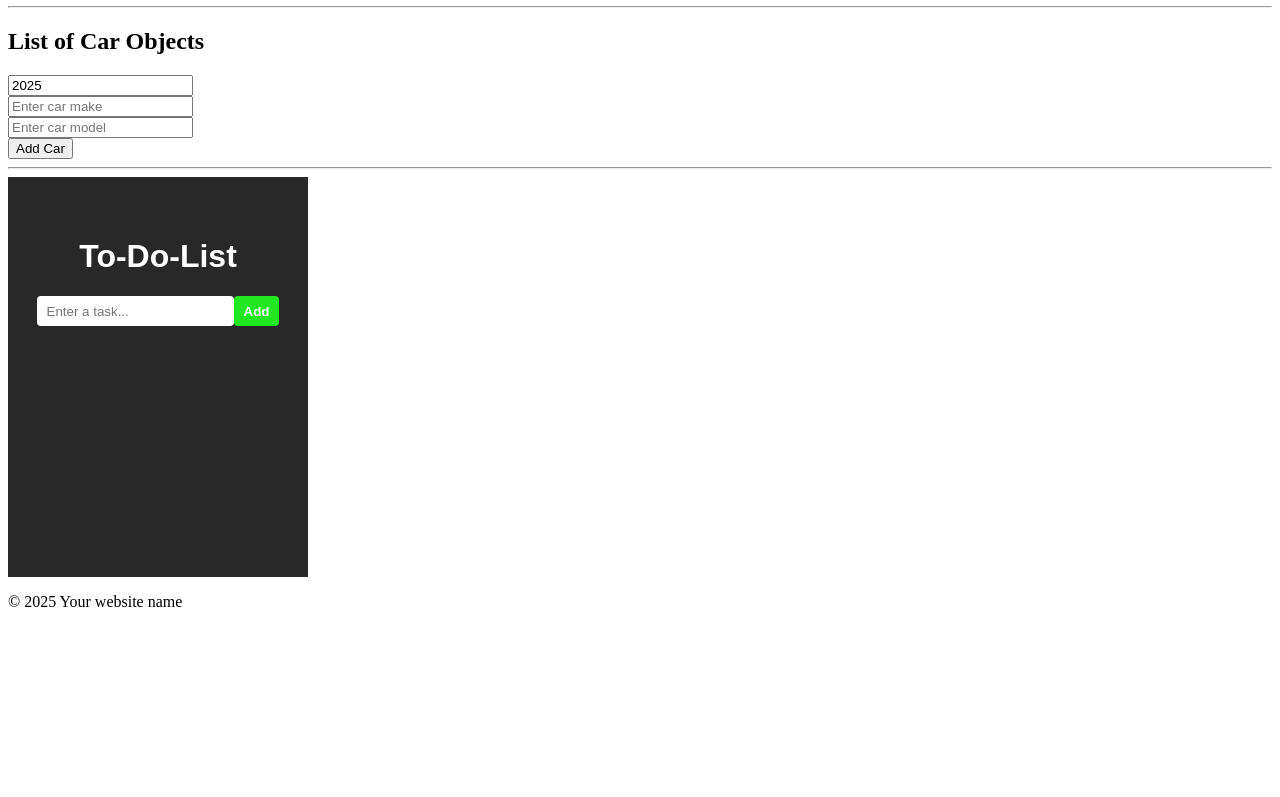
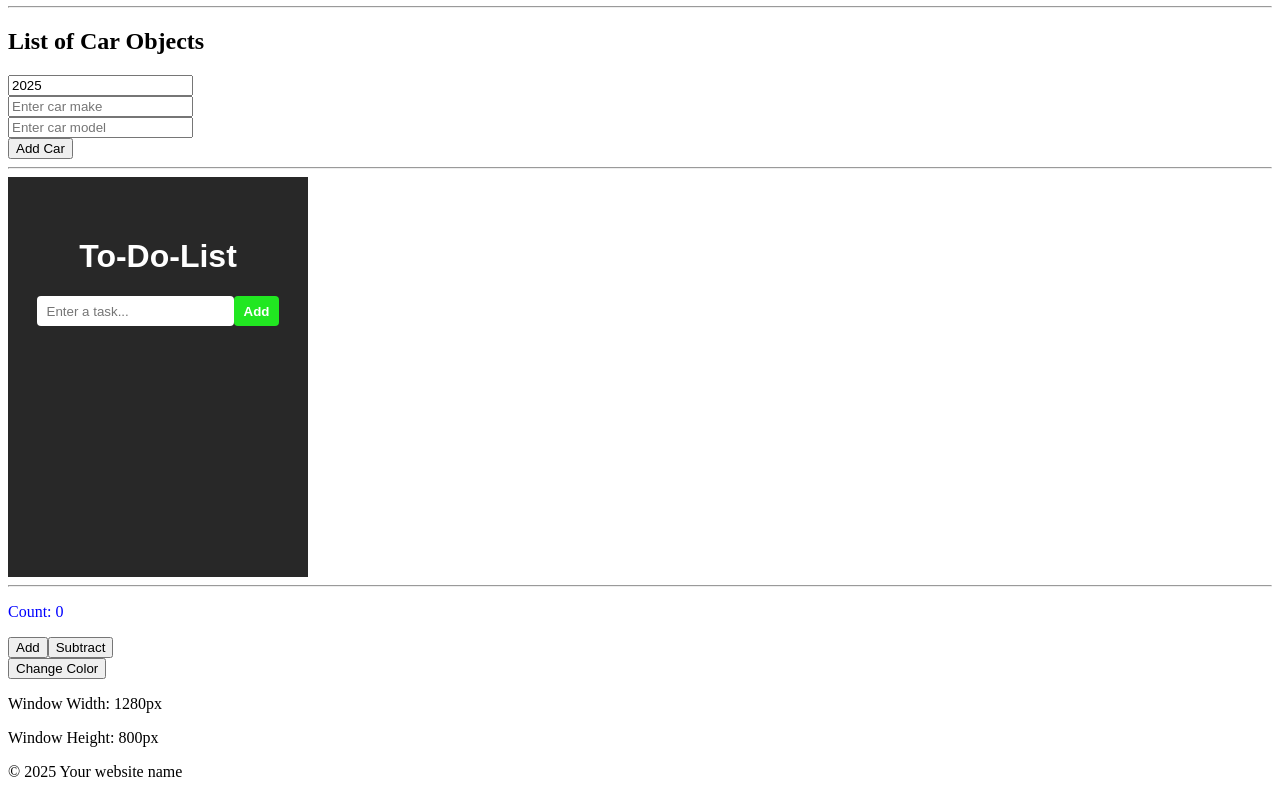
Before and after one commit to KingRavo18/Learning-React, a React app: page / in a window 1280 px wide. Shown: the part 3640-4437 px from the top of the page. Before the commit the page ends 4267 px from the top, so only its background shows below. Built offline with nearby package versions, Linux system fonts and the light colour scheme; the HTML template or start-up script is replaced by a standard one.

Commit message:
useEffect

```diff
--- a/src/App.jsx
+++ b/src/App.jsx
@@ -16,6 +16,7 @@
 import Array_State from './State/arrayState.jsx'
 import Array_Objects from './State/arrayObjectsCannotComprehend.jsx'
 import ToDoList from './To-DO List/To-DoList.jsx'
+import UseEffect from './Effect/useEffect.jsx'
 
 function App() {
 
@@ -61,6 +62,8 @@
       <Array_Objects />
       <hr />
       <ToDoList />
+      <hr />
+      <UseEffect />
       <Footer/>
     </>
   );
--- /dev/null
+++ b/src/Effect/useEffect.jsx
@@ -0,0 +1,82 @@
+// useEffect() = React Hook that tells Teact DO SOME CODE (pick one):
+//               This component re-renders
+//               This component mounts
+//               The state of a value
+
+// useEffect(function, [dependencies])
+
+// 1. useEffect(() => {})          // Runs after every re-render
+// 2. useEffect(() => {}, [])      // Runs only on mount / on page reload
+// 3. useEffect(() => {}, [value]) // Runs on mount + when value changes
+
+// USES
+// #1 Event Listeners
+// #2 DOM manipluation
+// #3 Subscriptions (real-time updates)
+// #4 Fetching Data from an API
+// #5 Clean up when a component unmounts
+
+import React, {useState, useEffect} from "react";
+
+export default function UseEffect(){
+
+    const [count, setCount] = useState(0);
+    const [color, setColor] = useState("blue");
+
+    const [width, setWidth] = useState(window.innerWidth);
+    const [height, setHeight] = useState(window.innerHeight);
+    /*
+    useEffect(() => {
+        document.title = `Count ${count} ${color}`;
+
+        return () => {
+            // SOME CLEANUP CODE
+        }
+
+    }, [count, color]);
+    */
+
+    useEffect(() => {
+        window.addEventListener("resize", handleResize);
+        console.log("EVENT LISTENER ADDED");
+
+        return () => {
+            window.removeEventListener("resize", handleResize);
+            console.log("EVENT LISTENER REMOVED");
+        }
+    }, [])
+
+    useEffect(() => {
+        document.title = `Width ${width} Height ${height}`;
+    }, [width, height])
+
+    function handleAddCount() {
+        setCount(c => c + 1);
+    }
+
+    function handleSubtractCount() {
+        setCount(c => c - 1);
+    }
+
+    function handleChangeColor() {
+        setColor(c => c === "blue" ? "red" : "blue");
+    }
+
+    function handleResize() {
+        setWidth(innerWidth);
+        setHeight(innerHeight);
+    }
+
+
+    return(
+        <div>
+            <p style={{color: color}}>Count: {count}</p>
+            <button onClick={handleAddCount}>Add</button>
+            <button onClick={handleSubtractCount}>Subtract</button> <br/>
+            <button onClick={handleChangeColor}>Change Color</button>
+
+            <p>Window Width: {width}px</p>
+            <p>Window Height: {height}px</p>
+        </div>
+    );
+}
```
